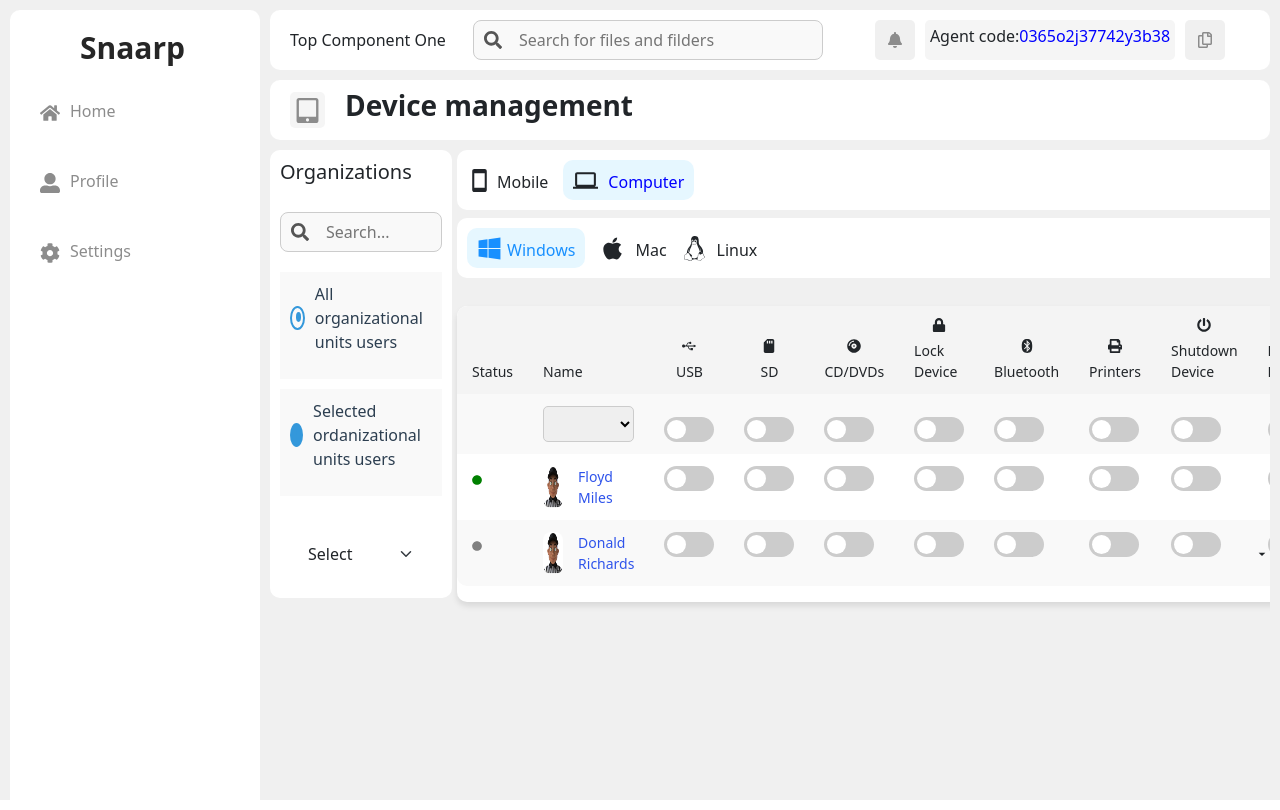
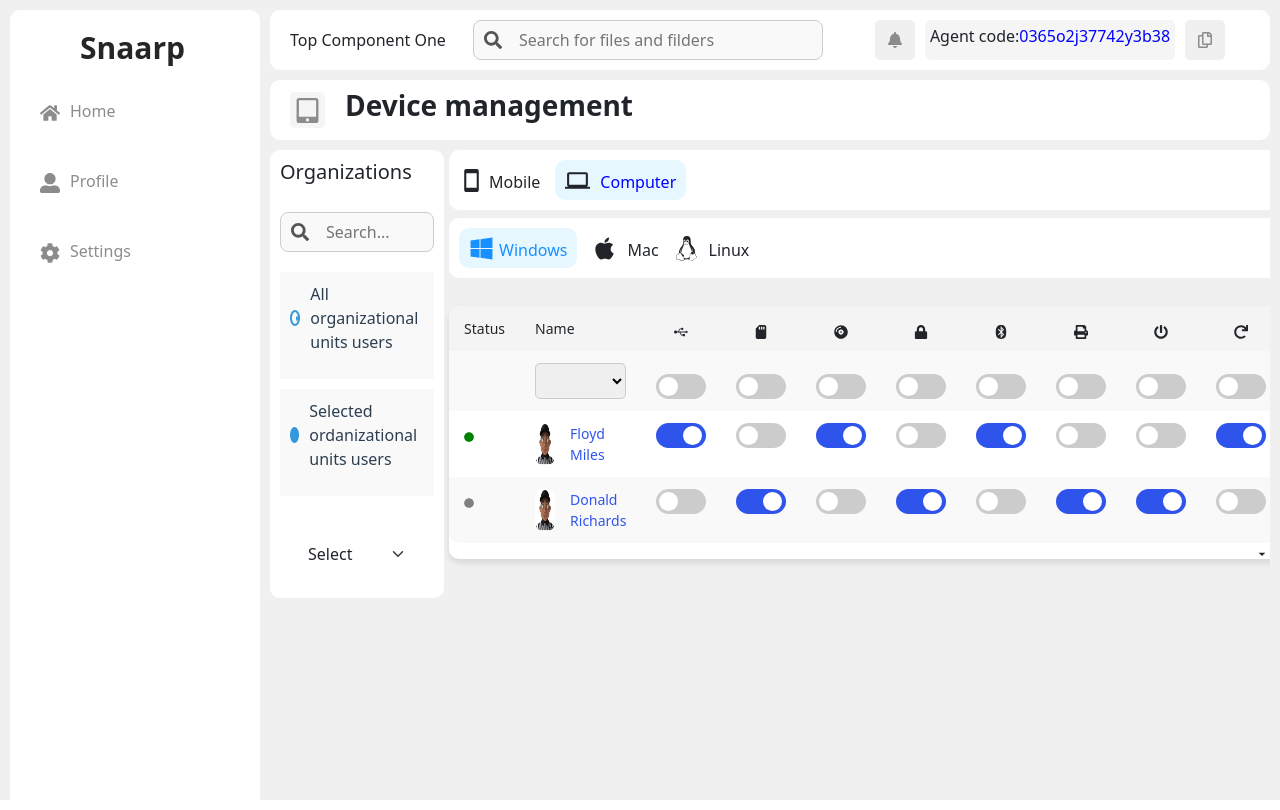
Before and after one commit to Peterzolo/Snaarp-Dashboard, a React (Vite) app: page /dashboard in a window 1280 px wide. Built offline with nearby package versions, Linux system fonts and the light colour scheme.

Commit message:
Table
Modified the alignment of the table

```diff
--- a/src/Components/RadioButton/RadioButton.tsx
+++ b/src/Components/RadioButton/RadioButton.tsx
@@ -70,8 +70,8 @@ const StyledRadioButton = styled.input<{
     position: absolute;
     top: 4px;
     left: 4px;
-    width: 50%;
-    height: 50%;
+    width: 30%;
+    height: 40%;
     background-color: ${({ iconColor }) => iconColor};
     border-radius: 50%;
     opacity: ${({ checked }) => (checked ? 1 : 0)};
--- a/src/Screens/dashboard/LeftContent/components/LeftSubContentTwo.tsx
+++ b/src/Screens/dashboard/LeftContent/components/LeftSubContentTwo.tsx
@@ -15,7 +15,7 @@ export const LeftSubContentTwo = () => {
           borderColor="#3498db"
           labelColor="#2c3e50"
           iconColor="#3498db"
-          size="24px"
+          size="16px"
         />
       </RadioButtonWrapper>
       <RadioButtonWrapper>
@@ -28,7 +28,7 @@ export const LeftSubContentTwo = () => {
           borderColor="#3498db"
           labelColor="#2c3e50"
           iconColor="#3498db"
-          size="24px"
+          size="16px"
         />
       </RadioButtonWrapper>
     </MainWrapper>
--- a/src/Screens/dashboard/RightContent/components/TableWrapperComponent.tsx
+++ b/src/Screens/dashboard/RightContent/components/TableWrapperComponent.tsx
@@ -1,3 +1,53 @@
+// import React from 'react';
+// import { Table } from './table/components/Table';
+
+// const data = [
+//   {
+//     status: 'Active',
+//     picture: '/images/avatar1.png',
+//     name: 'Floyd Miles',
+//     usb: true,
+//     sd: false,
+//     cd: true,
+//     lockDevice: false,
+//     bluetooth: true,
+//     printers: false,
+//     shutdownDevice: false,
+//     rebootDevice: true,
+//   },
+//   {
+//     status: 'Inactive',
+//     picture: '/images/avatar1.png',
+//     name: 'Donald Richards',
+//     usb: false,
+//     sd: true,
+//     cd: false,
+//     lockDevice: true,
+//     bluetooth: false,
+//     printers: true,
+//     shutdownDevice: true,
+//     rebootDevice: false,
+//   },
+// ];
+
+// export const TableWrapperComponent = () => {
+//   return (
+//     <div>
+//       <Table
+//         data={data}
+//         onToggleChange={function (
+//           rowIndex: number,
+//           field: string,
+//           value: boolean,
+//         ): void {
+//           throw new Error('Function not implemented.');
+//         }}
+//       />
+//     </div>
+//   );
+// };
+// //
+
 import React from 'react';
 import { Table } from './table/components/Table';
 
@@ -31,19 +81,18 @@ const data = [
 ];
 
 export const TableWrapperComponent = () => {
+  const handleToggleChange = (
+    rowIndex: number,
+    field: string,
+    value: boolean,
+  ) => {
+    console.log(`Row ${rowIndex}, Field ${field}, Value: ${value}`);
+    // Implement the state update logic here
+  };
+
   return (
     <div>
-      <Table
-        data={data}
-        onToggleChange={function (
-          rowIndex: number,
-          field: string,
-          value: boolean,
-        ): void {
-          throw new Error('Function not implemented.');
-        }}
-      />
+      <Table data={data} onToggleChange={handleToggleChange} />
     </div>
   );
 };
-//
--- a/src/Screens/dashboard/RightContent/components/table/components/Table.tsx
+++ b/src/Screens/dashboard/RightContent/components/table/components/Table.tsx
@@ -12,6 +12,17 @@ import {
   FaCircle,
 } from 'react-icons/fa';
 import ToggleSwitch from '../../../../../../Components/Toggle/ToogleSwitch';
+
+const fields = [
+  { key: 'usb', icon: <FaUsb /> },
+  { key: 'sd', icon: <FaSdCard /> },
+  { key: 'cd', icon: <FaCompactDisc /> },
+  { key: 'lockDevice', icon: <FaLock /> },
+  { key: 'bluetooth', icon: <FaBluetooth /> },
+  { key: 'printers', icon: <FaPrint /> },
+  { key: 'shutdownDevice', icon: <FaPowerOff /> },
+  { key: 'rebootDevice', icon: <FaRedo /> },
+];
 
 const TableContainer = styled.div`
   overflow-x: auto;
@@ -47,12 +58,6 @@ const CustomTable = styled.table`
 
   tr:hover {
     background-color: #f1f1f1;
-  }
-
-  th:nth-child(2),
-  td:nth-child(2) {
-    width: 350px;
-    word-wrap: break-word;
   }
 `;
 
@@ -90,76 +95,22 @@ export const Table = ({
           <tr>
             <th>Status</th>
             <th>Name</th>
-            <th>
-              <IconContainer>
-                <FaUsb /> USB
-              </IconContainer>
+            {fields.map((field) => (
+              <th key={field.key}>
+                <IconContainer>{field.icon}</IconContainer>
               </th>
-            <th>
-              <IconContainer>
-                <FaSdCard /> SD
-              </IconContainer>
-            </th>
-            <th>
-              <IconContainer>
-                <FaCompactDisc /> CD/DVDs
-              </IconContainer>
-            </th>
-            <th>
-              <IconContainer>
-                <FaLock /> Lock Device
-              </IconContainer>
-            </th>
-            <th>
-              <IconContainer>
-                <FaBluetooth /> Bluetooth
-              </IconContainer>
-            </th>
-            <th>
-              <IconContainer>
-                <FaPrint /> Printers
-              </IconContainer>
-            </th>
-            <th>
-              <IconContainer>
-                <FaPowerOff /> Shutdown Device
-              </IconContainer>
-            </th>
-            <th>
-              <IconContainer>
-                <FaRedo /> Reboot Device
-              </IconContainer>
-            </th>
+            ))}
           </tr>
           <tr>
             <td></td>
             <td>
               <SelectInput />
             </td>
-            <td>
+            {fields.map((field) => (
+              <td key={field.key}>
                 <ToggleSwitch />
               </td>
-            <td>
-              <ToggleSwitch />
-            </td>
-            <td>
-              <ToggleSwitch />
-            </td>
-            <td>
-              <ToggleSwitch />
-            </td>
-            <td>
-              <ToggleSwitch />
-            </td>
-            <td>
-              <ToggleSwitch />
-            </td>
-            <td>
-              <ToggleSwitch />
-            </td>
-            <td>
-              <ToggleSwitch />
-            </td>
+            ))}
           </tr>
         </thead>
         <tbody>
@@ -174,68 +125,19 @@ export const Table = ({
               <td>
                 <TableColWrapper>
                   <Avatar src={row.picture} />
-
-                  <Name> {row.name}</Name>
+                  <Name>{row.name}</Name>
                 </TableColWrapper>
               </td>
-              <td>
+              {fields.map((field) => (
+                <td key={field.key}>
                   <ToggleSwitch
-                  isOn={row.usb === 'Yes'}
-                  onToggle={(value) => onToggleChange(rowIndex, 'usb', value)}
-                />
-              </td>
-              <td>
-                <ToggleSwitch
-                  isOn={row.sd === 'Yes'}
-                  onToggle={(value) => onToggleChange(rowIndex, 'sd', value)}
-                />
-              </td>
-              <td>
-                <ToggleSwitch
-                  isOn={row.cd === 'Yes'}
-                  onToggle={(value) => onToggleChange(rowIndex, 'cd', value)}
-                />
-              </td>
-              <td>
-                <ToggleSwitch
-                  isOn={row.lockDevice === 'Yes'}
+                    isOn={row[field.key] === true}
                     onToggle={(value) =>
-                    onToggleChange(rowIndex, 'lockDevice', value)
+                      onToggleChange(rowIndex, field.key, value)
                     }
                   />
                 </td>
-              <td>
-                <ToggleSwitch
-                  isOn={row.bluetooth === 'Yes'}
-                  onToggle={(value) =>
-                    onToggleChange(rowIndex, 'bluetooth', value)
-                  }
-                />
-              </td>
-              <td>
-                <ToggleSwitch
-                  isOn={row.printers === 'Yes'}
-                  onToggle={(value) =>
-                    onToggleChange(rowIndex, 'printers', value)
-                  }
-                />
-              </td>
-              <td>
-                <ToggleSwitch
-                  isOn={row.shutdownDevice === 'Yes'}
-                  onToggle={(value) =>
-                    onToggleChange(rowIndex, 'shutdownDevice', value)
-                  }
-                />
-              </td>
-              <td>
-                <ToggleSwitch
-                  isOn={row.rebootDevice === 'Yes'}
-                  onToggle={(value) =>
-                    onToggleChange(rowIndex, 'rebootDevice', value)
-                  }
-                />
-              </td>
+              ))}
             </tr>
           ))}
         </tbody>
@@ -248,11 +150,13 @@ const TableColWrapper = styled.div`
   display: flex;
   gap: 15px;
 `;
+
 const Avatar = styled.img`
   width: 20px;
   background-color: #444242;
   border-radius: 8px;
 `;
+
 const Name = styled.div`
   color: #2f54eb;
   font-weight: 500;
--- a/src/Screens/dashboard/index.tsx
+++ b/src/Screens/dashboard/index.tsx
@@ -1,4 +1,3 @@
-import React from 'react';
 import { DashboardLayout } from '../../Layouts';
 import styled from 'styled-components';
 import { LeftContent } from './LeftContent';
@@ -23,6 +22,14 @@ const MainWrapper = styled.div`
   display: flex;
   justify-content: space-between;
   margin-top: -15px;
+
+  width: 100%;
 `;
-const LeftContentWrapper = styled.div``;
-const RightContentWrapper = styled.div``;
+
+const LeftContentWrapper = styled.div`
+  flex: 0.2; /* 20% of the width */
+`;
+
+const RightContentWrapper = styled.div`
+  flex: 0.8; /* 80% of the width */
+`;
```
Lines whose indentation alone changed are shown as unchanged.
